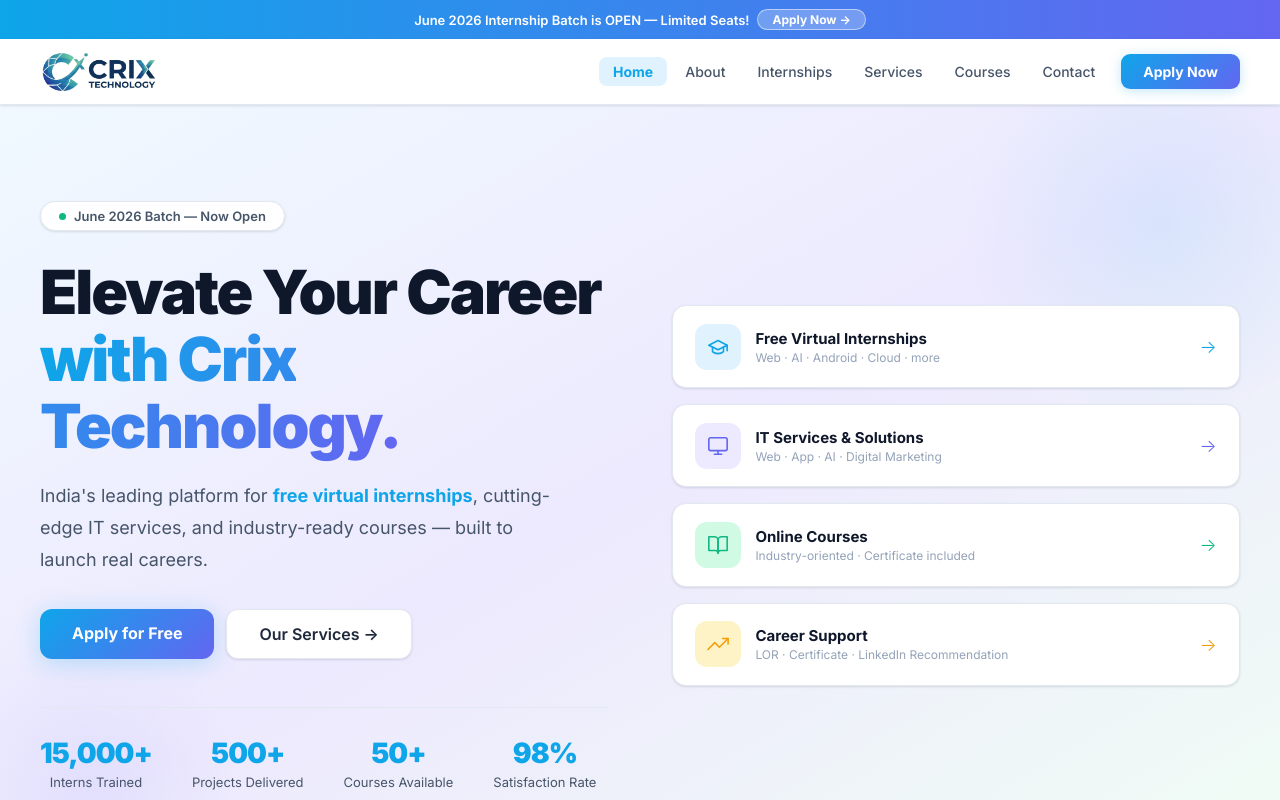
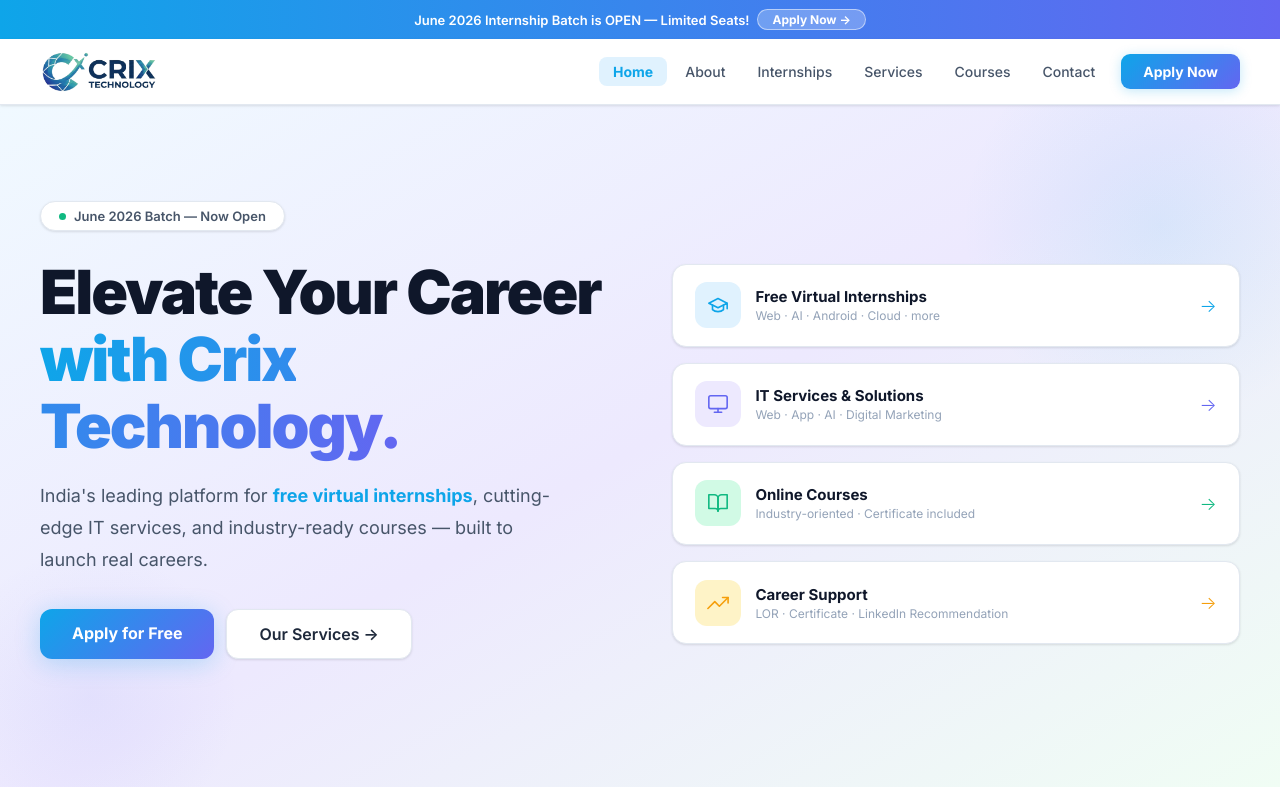
Before and after one commit to Shanlin-Dudhiya/crix, a React (Create React App) app: page / in a window 1280 px wide. Shown: the top 800 px of the page. Built offline with nearby package versions, Linux system fonts and the light colour scheme.

Commit message:
feat: remove stats section from Home and About pages
Co-Authored-By: Claude Sonnet 4.6 <noreply@anthropic.com>

```diff
--- a/src/data.js
+++ b/src/data.js
@@ -19,12 +19,12 @@ export const COURSES = [
   { title: "Android App", duration: "3 months", level: "Beginner → Pro", badge: null, badgeColor: null },
 ];
 
-export const STATS = [
-  { num: "15,000+", label: "Interns Trained" },
-  { num: "500+", label: "Projects Delivered" },
-  { num: "50+", label: "Courses Available" },
-  { num: "98%", label: "Satisfaction Rate" },
-];
+// export const STATS = [
+//   { num: "15,000+", label: "Interns Trained" },
+//   { num: "500+", label: "Projects Delivered" },
+//   { num: "50+", label: "Courses Available" },
+//   { num: "98%", label: "Satisfaction Rate" },
+// ];
 
 export const TESTIMONIALS = [
   { name: "Rahul Sharma", college: "GTU, Ahmedabad", domain: "Web Development", text: "Crix Technology gave me real project experience that no classroom could. The certificate helped me land my first job!", avatar: "RS", color: C.primary },
--- a/src/pages/About.jsx
+++ b/src/pages/About.jsx
@@ -1,5 +1,5 @@
 import { C, APPLY_LINK, shadow } from "../theme";
-import { STATS } from "../data";
+// import { STATS } from "../data";
 import RevealBox from "../components/RevealBox";
 import Icon from "../components/Icons";
 
@@ -47,7 +47,7 @@ export default function About() {
             <a href={APPLY_LINK} target="_blank" rel="noreferrer" style={{ display: "inline-block", background: `linear-gradient(135deg, ${C.primary}, ${C.accent})`, color: "#fff", borderRadius: 10, padding: "12px 28px", fontWeight: 700, fontSize: 14, textDecoration: "none", boxShadow: `0 4px 16px ${C.primary}35` }}>Join Our Program →</a>
           </RevealBox>
 
-          <RevealBox delay={0.15}>
+          {/* <RevealBox delay={0.15}>
             <div style={{ display: "grid", gridTemplateColumns: "1fr 1fr", gap: "1rem" }}>
               {STATS.map((stat, idx) => {
                 const { icon, color, bg } = STAT_ICONS[idx];
@@ -65,7 +65,7 @@ export default function About() {
                 );
               })}
             </div>
-          </RevealBox>
+          </RevealBox> */}
         </div>
       </section>
 
--- a/src/pages/Home.jsx
+++ b/src/pages/Home.jsx
@@ -1,6 +1,6 @@
 import { Link } from "react-router-dom";
 import { C, APPLY_LINK, shadow } from "../theme";
-import { STATS, SERVICES, INTERNSHIP_DOMAINS, TESTIMONIALS } from "../data";
+import { SERVICES, INTERNSHIP_DOMAINS, TESTIMONIALS } from "../data"; //STATS,
 import RevealBox from "../components/RevealBox";
 import Icon from "../components/Icons";
 
@@ -56,11 +56,11 @@ export default function Home() {
               </div>
             </RevealBox>
 
-            <RevealBox delay={0.25}>
+            {/* <RevealBox delay={0.25}>
               <div style={{ display: "flex", gap: "2.5rem", flexWrap: "wrap", paddingTop: 28, borderTop: `1px solid ${C.border}` }}>
                 {STATS.map(s => <StatCard key={s.label} {...s} />)}
               </div>
-            </RevealBox>
+            </RevealBox> */}
           </div>
 
           <RevealBox delay={0.1}>
```
